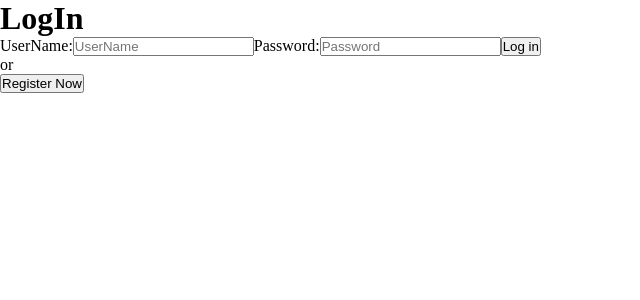
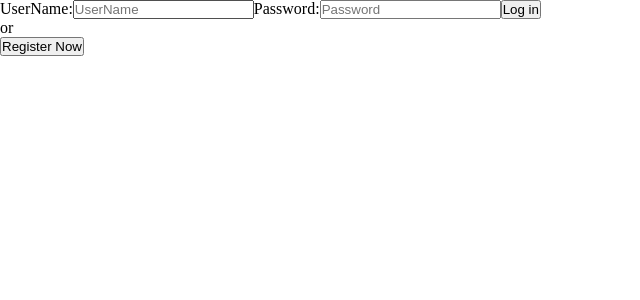
Before and after one commit to NirIzhak/UserManagment, a React (Vite) app: page / in a window 1280 px wide. Shown: the top 300 px of the page, without its empty margins (0-640 px from the left). Built offline with nearby package versions, Linux system fonts and the light colour scheme.

Commit message:
Update Login.jsx

```diff
--- a/src/pages/Login.jsx
+++ b/src/pages/Login.jsx
@@ -1,5 +1,4 @@
 import { useContext } from "react";
-import { useState } from "react";
 import { useNavigate } from "react-router-dom";
 import { UserContext } from "../context/UserContext";
 
@@ -11,7 +10,6 @@ const Login = () => {
 
   return (
     <>
-      <h1>LogIn</h1>
       <form>
         <label>
           UserName:
```
